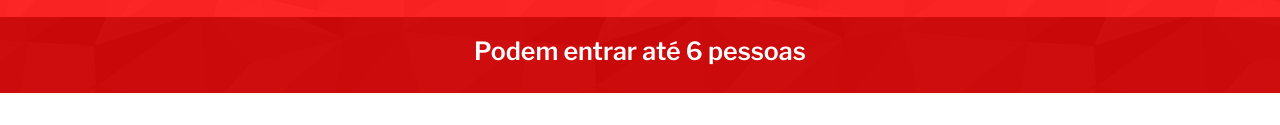
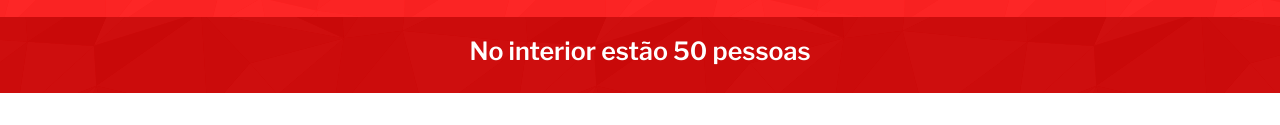
Before and after one commit to PTPintoh-tech/FTSDemo, a plain HTML site: page index_red.html in a window 1280 px wide. Shown: the part 347-472 px from the top of the page. Drawn offline with nearby package versions, Linux system fonts and the light colour scheme.

Commit message:
Correcção

```diff
--- a/index_red.html
+++ b/index_red.html
@@ -51,7 +51,7 @@
             <div class="row">
                 <div class="col-lg-8 offset-lg-2">
                     <div class="home-wrapper text-center">
-                        <h2><b>Podem entrar até <b>6</b> pessoas</b></h2>
+                        <h2><b>No interior estão <b>50</b> pessoas</b></h2>
                     </div>
                 </div>
             </div>
```
